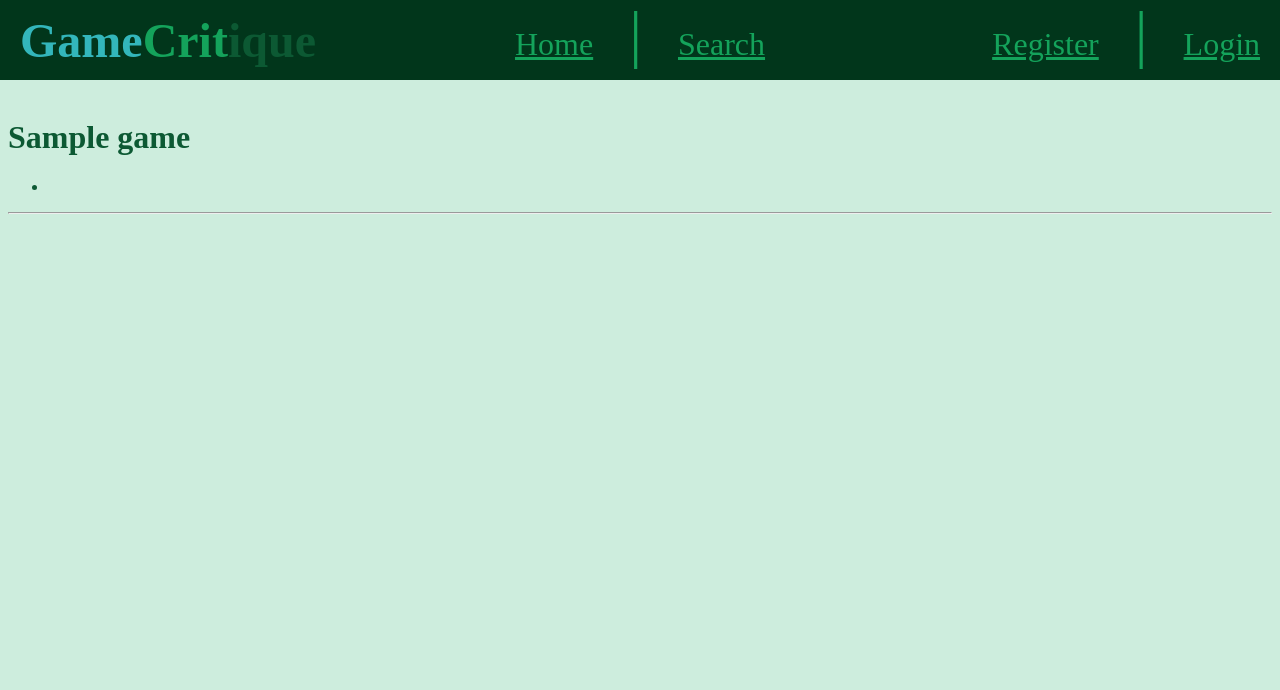
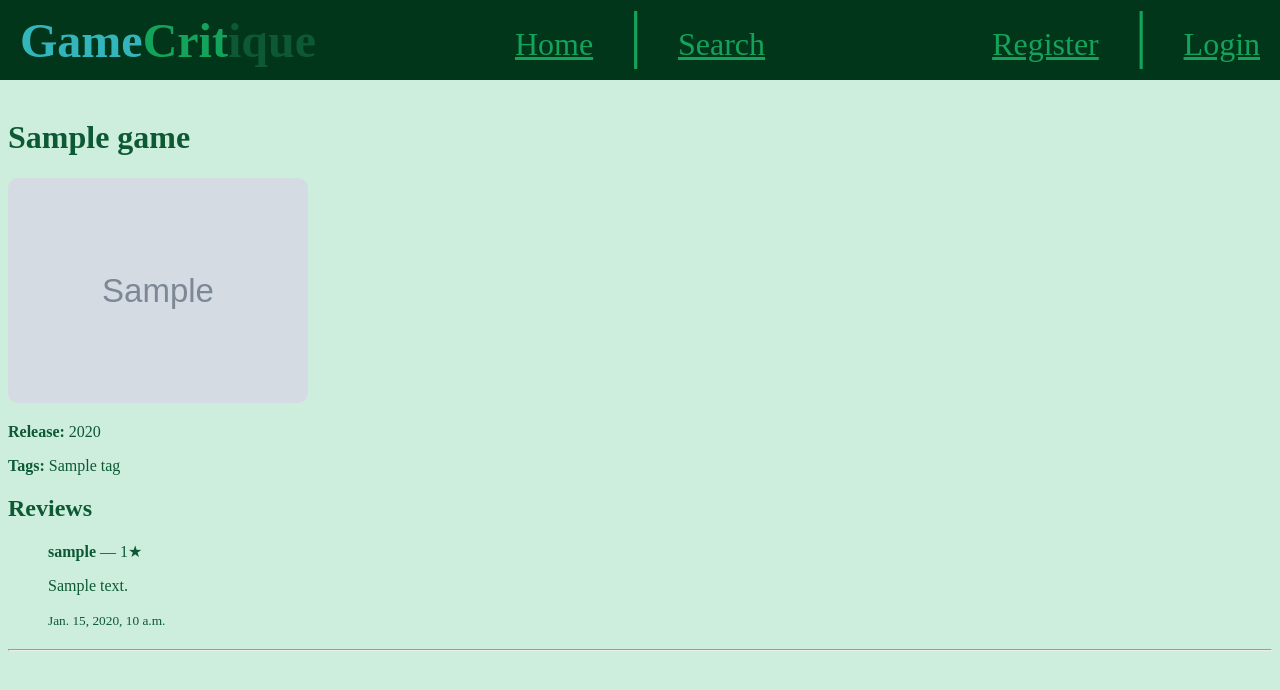
Before and after one commit to WAD2-LB03/WAD2_GroupProject, a Django app: a page that uses templates/gamecritique/game.html in a window 1280 px wide. Shown: the top 690 px of the page. Run offline with Django 5.2, Linux system fonts and the light colour scheme; tables that the repository leaves empty hold one stand-in row (values such as "Sample post"); grey boxes marked "Sample" are stand-in pictures.

Commit message:
Made each game title a url which takes user to the page of the game, with all of its details and reviews displayed.

```diff
--- a/gamecritique/views.py
+++ b/gamecritique/views.py
@@ -31,7 +31,7 @@ def show_game(request, game_name_slug):
 
     try:
         game = Game.objects.get(slug=game_name_slug)
-        reviews = Review.objects.filter(game=game)
+        reviews = Review.objects.filter(game=game).order_by('-created_at_timestamp')
 
         context_dict['game'] = game
         context_dict['reviews'] = reviews
--- a/templates/gamecritique/game.html
+++ b/templates/gamecritique/game.html
@@ -13,10 +13,27 @@
     {% if game %}
         <h1>{{ game.name }}</h1>
 
+        <img src="{{ game.image_url }}"
+             alt="{{ game.name }}"
+             style="width:300px; border-radius:10px;">
+
+        <p><strong>Release:</strong> {{ game.release_year }}</p>
+
+        <p><strong>Tags:</strong>
+        {% for tag in game.tags.all %}
+            {{ tag.name }}
+        {% endfor %}
+    </p>
+
+        <h2>Reviews</h2>
         {% if reviews %}
             <ul>
             {% for review in reviews %}
-                <li><a href="{{ review.url }}">{{ review.title }}</a></li>
+            <div style="margin-bottom: 20px;">
+                <p><strong>{{ review.user.username }}</strong> — {{ review.rating }}★</p>
+                <p>{{ review.content }}</p>
+                <p><small>{{ review.created_at_timestamp }}</small></p>
+            </div>
             {% endfor %}
             </ul>
 
--- a/templates/gamecritique/index.html
+++ b/templates/gamecritique/index.html
@@ -24,7 +24,9 @@
          alt="{{ random_game.name }}">
 
     <div class="featured_right">
-    <h3 class="featured_game_name">{{ random_game.name }}</h3>
+    <h3 class="featured_game_name">
+        <a href="{% url 'gamecritique:show_game' random_game.slug %}">
+        {{ random_game.name }}</a></h3>
 
     <div class="tag_section">
         <span class="tag_text">Tags:</span>
```
